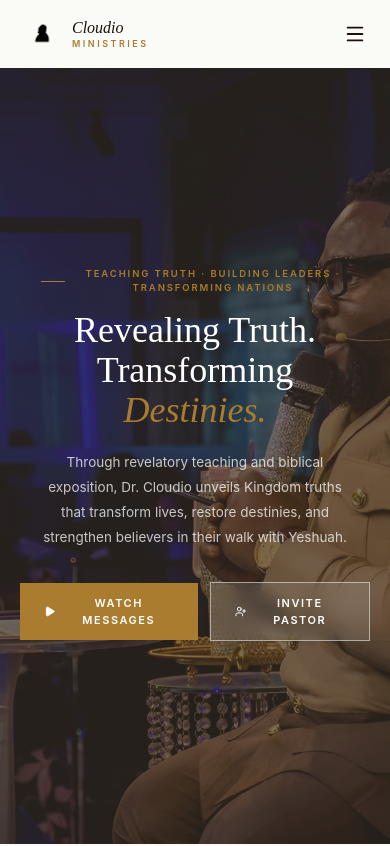
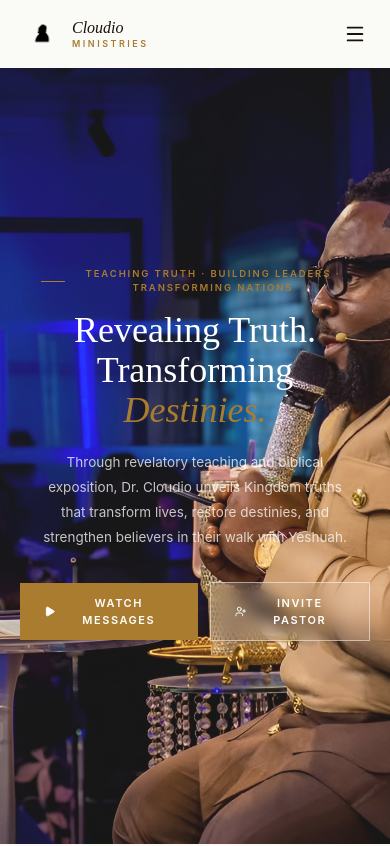
Before and after one commit to charlesdauda/cloudio-ministries, a React (Vite) app: page / in a window 390 px wide. Shown: the top 846 px of the page. Built offline with nearby package versions, Linux system fonts and the light colour scheme.

Commit message:
Initial Fix

```diff
--- a/src/Components/About.jsx
+++ b/src/Components/About.jsx
@@ -29,7 +29,6 @@ const About = () => (
             About Dr Cloudio
           </p>
 
-          {/* Headline — exactly like the screenshot: large, elegant, italic gold part */}
           <h2 className="font-['DM_Serif_Display'] mb-6 leading-[1.1] text-[#1A1209]"
               style={{ fontSize:"clamp(36px, 4.5vw, 54px)" }}>
             The Man Behind<br />
@@ -57,7 +56,6 @@ const About = () => (
             ))}
           </div>
 
-          {/* CTA */}
           <a href="#contact"
              className="inline-flex items-center border border-[#A97C2F] px-7 py-3 text-[11px] font-semibold uppercase tracking-[0.18em] text-[#A97C2F] transition-all hover:bg-[#A97C2F] hover:text-white"
              style={{ fontFamily:"Inter,sans-serif" }}>
--- a/src/Components/Hero.jsx
+++ b/src/Components/Hero.jsx
@@ -71,9 +71,6 @@ const Hero = () => {
           </div>
         ))}
       </div>
-
-      {/* Mobile scrim */}
-      <div className="absolute inset-0 z-10 bg-[#1A1209]/62 sm:hidden" />
 
       {/* Tablet + desktop gradient */}
       <div className="absolute inset-0 z-10 hidden sm:block"
--- a/src/Components/Ministry.jsx
+++ b/src/Components/Ministry.jsx
@@ -135,7 +135,6 @@ const Ministry = () => (
       <Carousel />
     </div>
 
-    {/* Dark banner — kept as-is */}
     <div className="relative overflow-hidden bg-[#0F0D0B]">
       <div className="pointer-events-none absolute inset-y-0 left-0 w-64 hidden lg:block"
            style={{ backgroundImage:`url(${pastorBanner})`, backgroundSize:"cover", backgroundPosition:"center top" }}>
--- a/src/Components/Navbar.jsx
+++ b/src/Components/Navbar.jsx
@@ -31,7 +31,6 @@ const Navbar = () => {
     >
       <div className="relative mx-auto flex max-w-7xl items-center justify-between px-6 py-4 lg:px-10">
 
-        {/* Logo */}
         <a href="#home" className="flex items-center gap-3">
           <img src={logo} alt="Cloudio Ministries" className="h-9 w-9 object-contain lg:h-10 lg:w-10" />
           <span className="flex flex-col leading-tight">
@@ -45,7 +44,6 @@ const Navbar = () => {
           </span>
         </a>
 
-        {/* Desktop links */}
         <ul className="absolute left-1/2 hidden -translate-x-1/2 items-center gap-8 lg:flex">
           {navLinks.map((link) => (
             <li key={link.name}>
@@ -68,14 +66,11 @@ const Navbar = () => {
           ))}
         </ul>
 
-
-        {/* Mobile burger */}
         <button onClick={() => setMobileOpen((v) => !v)} className="text-[#1A1209] lg:hidden">
           {mobileOpen ? <X size={22} /> : <Menu size={22} />}
         </button>
       </div>
 
-      {/* Mobile drawer */}
       {mobileOpen && (
         <div className="border-t border-[#E8E3DA] bg-[#FAFAF7] px-6 pb-6 pt-4 lg:hidden">
           <ul className="flex flex-col gap-1">
--- a/src/Components/Testimonials.jsx
+++ b/src/Components/Testimonials.jsx
@@ -3,7 +3,7 @@ import { MapPin, Quote } from "lucide-react";
 
 const testimonials = [
   { name:"Joseph M.",   location:"Kumasi, Ghana",              category:"Healing & Restoration",  quote:"I was healed from a chronic illness that doctors couldn't explain. What medicine couldn't do, God did in a moment. Jesus is still healing." },
-  { name:"Blessing O.", location:"Lagos, Nigeria",             category:"Financial Breakthrough",  quote:"From debt to abundance — God turned my situation around completely. Doors opened that I never even knocked on. I am living proof of His faithfulness." },
+  { name:"Blessing O.", location:"Lagos, Nigeria",             category:"Financial Breakthrough",  quote:"From debt to abundance God turned my situation around completely. Doors opened that I never even knocked on. I am living proof of His faithfulness." },
   { name:"Thabo R.",    location:"Johannesburg, South Africa", category:"Deliverance",             quote:"I was bound for years by things I couldn't explain. One encounter with God through this ministry and I walked out completely free. No chains." },
   { name:"Jessica L.",  location:"Miami, USA",                 category:"Salvation",               quote:"I came to the crusade out of curiosity. I left with a new life. I encountered Jesus in a way I never thought possible. Everything changed that night." },
   { name:"Amara Osei",  location:"Accra, Ghana",               category:"Purpose & Calling",       quote:"I had been drifting for years with no real direction. The teaching here gave me clarity about who I am and what I was created to do. Priceless." },
@@ -15,7 +15,6 @@ const initials = (name) => name.split(" ").map((n) => n[0]).slice(0, 2).join("")
 const TestiCard = ({ t }) => (
   <div className="flex h-full flex-col bg-[#FAFAF7] border border-[#E8E3DA] shadow-[0_1px_8px_rgba(0,0,0,0.04)] hover:shadow-[0_6px_24px_rgba(0,0,0,0.08)] hover:-translate-y-0.5 transition-all duration-300 p-7 select-none">
 
-      {/* Open-quote icon — top-left accent */}
       <Quote size={30} strokeWidth={0} fill="#A97C2F" className="mb-4" />
 
       <p className="mb-4 text-[9.5px] font-semibold uppercase tracking-[0.22em] text-[#A97C2F]"
```
Also changed, not shown: src/Components/Spotifycta.jsx (+0 -18 lines).
